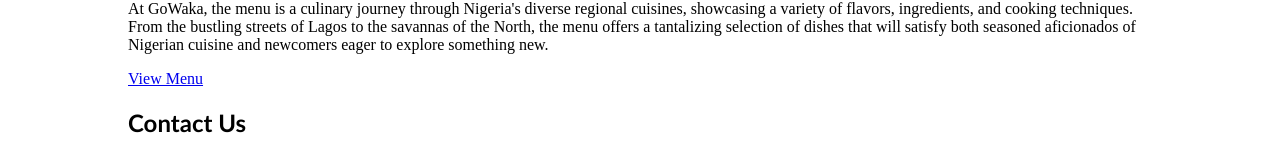
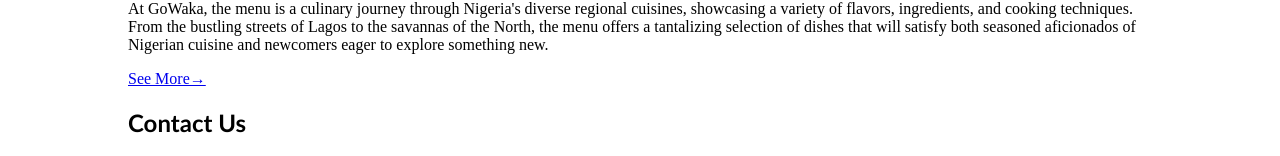
Before and after one commit to TheRealBattles12/reactWaka, a React (Vite) app: page / in a window 1280 px wide. Shown: the part 718-874 px from the top of the page. Built offline with nearby package versions, Linux system fonts and the light colour scheme.

Commit message:
Initial comet

```diff
--- a/src/pages/Home.jsx
+++ b/src/pages/Home.jsx
@@ -9,12 +9,14 @@
       <Header/>
       <section id="about">
         <h2>About Us</h2>
-        <p>Located in the vibrant multicultural landscape of Canada, GoWaka Restaurant stands as a delicious testament to the rich and diverse flavors of Nigeria. This culinary gem brings the essence of Nigerian cuisine to the Canadian dining scene, offering an authentic and immersive dining experience that transports patrons to the heart of West Africa.</p>
+        <p>Located in the vibrant multicultural landscape of Canada, GoWaka Restaurant stands as a delicious testament to the rich and diverse flavors of Nigeria.
+          This culinary gem brings the essence of Nigerian cuisine to the Canadian dining scene, offering an authentic and immersive dining experience that transports patrons to the heart of West Africa.</p>
       </section>
       <section id="menu">
         <h2>Our Menu</h2>
-        <p>At GoWaka, the menu is a culinary journey through Nigeria's diverse regional cuisines, showcasing a variety of flavors, ingredients, and cooking techniques. From the bustling streets of Lagos to the savannas of the North, the menu offers a tantalizing selection of dishes that will satisfy both seasoned aficionados of Nigerian cuisine and newcomers eager to explore something new.</p>
-        <Link to={"/Menu"} className="menu-button">View Menu</Link>
+        <p>At GoWaka, the menu is a culinary journey through Nigeria's diverse regional cuisines, showcasing a variety of flavors, ingredients, and cooking techniques.
+          From the bustling streets of Lagos to the savannas of the North, the menu offers a tantalizing selection of dishes that will satisfy both seasoned aficionados of Nigerian cuisine and newcomers eager to explore something new.</p>
+        <Link to={"/Menu"} className="menu-button">See More→</Link>
       </section>
       <section id="contact">
         <h2>Contact Us</h2>
```
